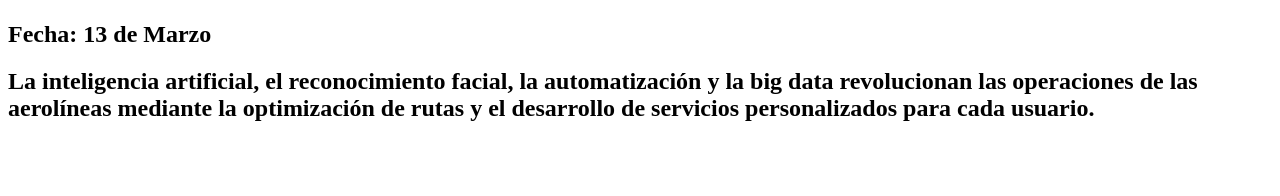
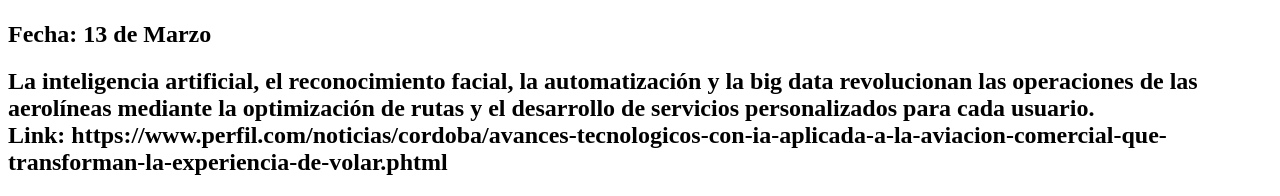
Before and after one commit to jmelos14/PaginaNoticias, a plain HTML site: page index.html in a window 1280 px wide. Shown: the part 1058-1254 px from the top of the page. Before the commit the page ends 1200 px from the top, so only its background shows below. Drawn offline with Linux system fonts and the light colour scheme.

Commit message:
Se agrega el link de la noticia

```diff
--- a/index.html
+++ b/index.html
@@ -16,6 +16,8 @@ Link: https://www.bbc.com/mundo/articles/cx2jnpjdzzlo
  <h1><center>2. Avances tecnológicos con IA aplicada a la aviación comercial que transforman la experiencia de volar </center></h1>
  <center> <img src="https://fotos.perfil.com/2025/03/13/trim/987/555/aviacion-e-ia-1984516.jpg?webp" alt="" srcset=""></center>
  <h2>Fecha: 13 de Marzo <br></h2>
- <h2>La inteligencia artificial, el reconocimiento facial, la automatización y la big data revolucionan las operaciones de las aerolíneas mediante la optimización de rutas y el desarrollo de servicios personalizados para cada usuario. <br></h2>
+ <h2>La inteligencia artificial, el reconocimiento facial, la automatización y la big data revolucionan las operaciones de las aerolíneas mediante la optimización de rutas y el desarrollo de servicios personalizados para cada usuario. <br>
+Link: https://www.perfil.com/noticias/cordoba/avances-tecnologicos-con-ia-aplicada-a-la-aviacion-comercial-que-transforman-la-experiencia-de-volar.phtml</h2>
+
 </body>
 </html>
```
